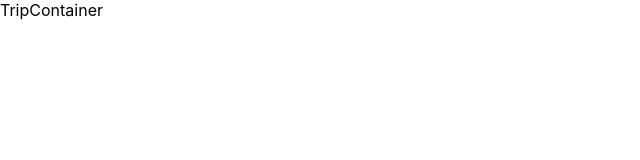
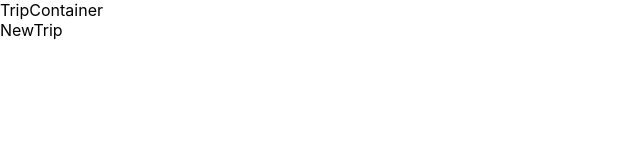
Before and after one commit to bnoxb/travl-trakr-react, a React (Create React App) app: page /trips in a window 1280 px wide. Shown: the top 160 px of the page, without its empty margins (0-640 px from the left). Built offline with nearby package versions, Linux system fonts and the light colour scheme.

Commit message:
New trip attached to trip container

```diff
--- a/src/Login/index.js
+++ b/src/Login/index.js
@@ -34,9 +34,9 @@ class Login extends Component {
 			}
 
 			const parsedResponse = await loginResponse.json();
-			console.log(parsedResponse, ' this is parsedResponse');
+
 			this.props.login(parsedResponse.data.user);
-			console.log(parsedResponse.data.user, ' this parsedResoonsedatauser');
+
 		} catch(err) {
 			console.log(err, ' this is err');
 		}
--- /dev/null
+++ b/src/NewTrip/index.js
@@ -0,0 +1,22 @@
+import React, { Component } from 'react';
+
+class NewTrip extends Component {
+	constructor() {
+
+		super();
+
+		this.state = {
+
+		}
+	}
+
+	render() {
+		return (
+			<div>NewTrip</div>
+
+		)
+	}
+}
+
+
+export default NewTrip;
--- a/src/Register/index.js
+++ b/src/Register/index.js
@@ -34,7 +34,6 @@ class Register extends Component {
 			}
 
 			const parsedResponse = await loginResponse.json();
-			console.log(parsedResponse, ' this is parsedResponse');
 
 			this.props.login(parsedResponse.data.user);
 
--- a/src/TripContainer/index.js
+++ b/src/TripContainer/index.js
@@ -1,4 +1,5 @@
 import React, { Component } from 'react';
+import NewTrip from '../NewTrip';
 
 
 class TripContainer extends Component {
@@ -14,6 +15,7 @@ class TripContainer extends Component {
 		return(
 			<div>
 				TripContainer
+				<NewTrip />
 			</div>
 
 		)
```
